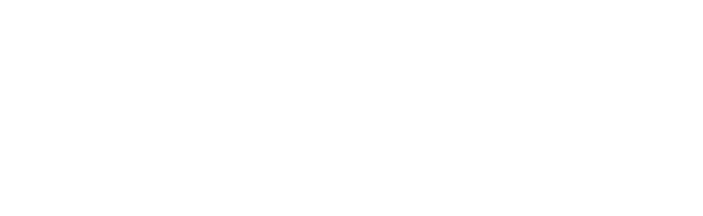
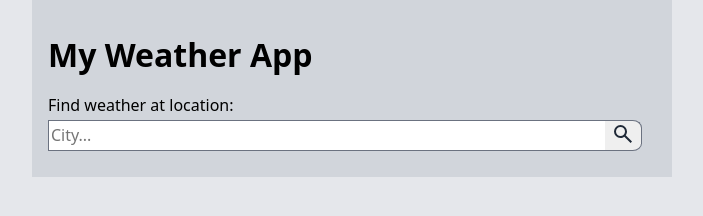
Before and after one commit to ShrikeSwallow/weather-app, a website built with webpack: page src/template.html in a window 1280 px wide. Shown: the whole page, without its empty margins (288-991 px from the left). Built offline with nearby package versions, Linux system fonts and the light colour scheme.

Commit message:
Create html body, form, start styling form

```diff
--- a/src/styles.css
+++ b/src/styles.css
@@ -1 +1,41 @@
 @import "../node_modules/modern-normalize/";
+
+body {
+  background-color: #e5e7eb;
+}
+
+main {
+  background-color: #d1d5db;
+  width: 50%;
+  margin: auto;
+  padding: 1rem;
+  display: flex;
+  flex-direction: column;
+}
+
+fieldset {
+  border: none;
+  margin-left: 0;
+  padding-left: 0;
+}
+
+.query {
+  display: flex;
+}
+
+input,
+button {
+  border: 1px solid #6b7280;
+}
+
+input {
+  flex: 1;
+  margin-right: 0;
+  border-right: 0;
+}
+
+button {
+  margin-left: 0;
+  border-left: 0;
+  border-radius: 0 25% 25% 0;
+}
--- a/src/template.html
+++ b/src/template.html
@@ -3,7 +3,25 @@
   <head>
     <meta charset="UTF-8" />
     <meta name="viewport" content="width=device-width, initial-scale=1.0" />
-    <title>My Web Template</title>
+    <title>Weather App</title>
   </head>
-  <body></body>
+  <body>
+    <main>
+      <h1>My Weather App</h1>
+      <div class="query-container">
+        <form action="">
+          <fieldset>
+            <legend>Find weather at location:</legend>
+            <div class="query">
+              <input type="text" placeholder="City..." required />
+              <button type="submit">
+                <img src="./images/search.svg" alt="Search icon" />
+              </button>
+            </div>
+          </fieldset>
+        </form>
+      </div>
+      <div class="results-container"></div>
+    </main>
+  </body>
 </html>
```
Also changed, not shown: src/images/search.svg (added).
